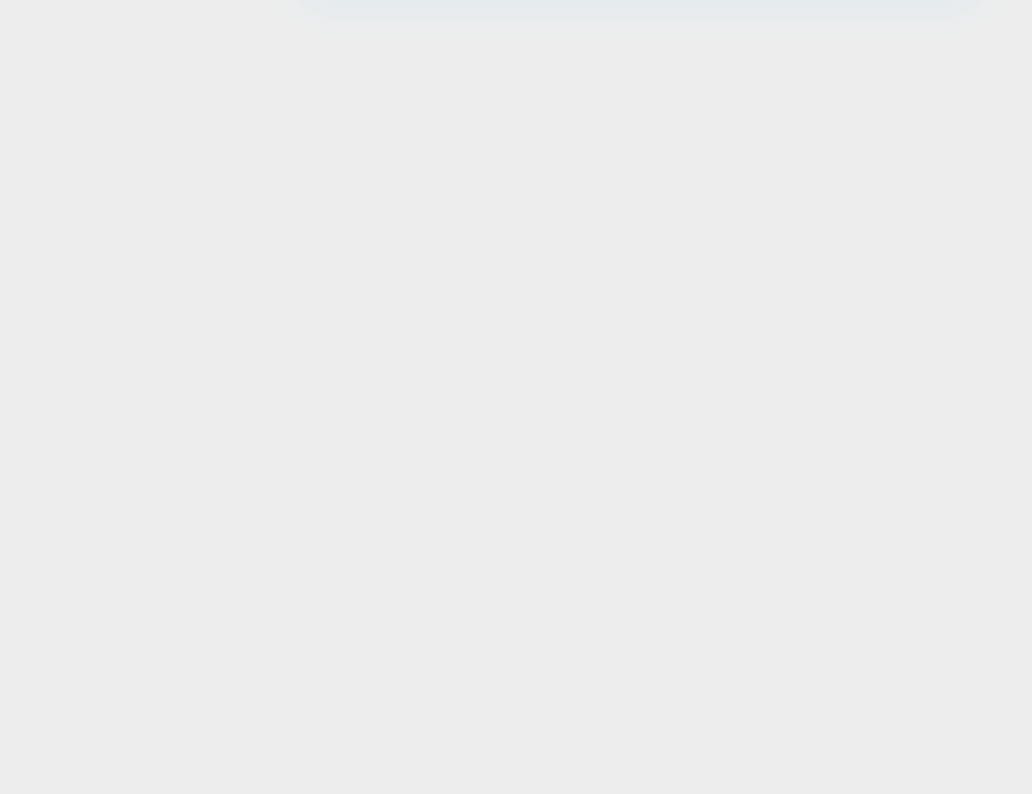
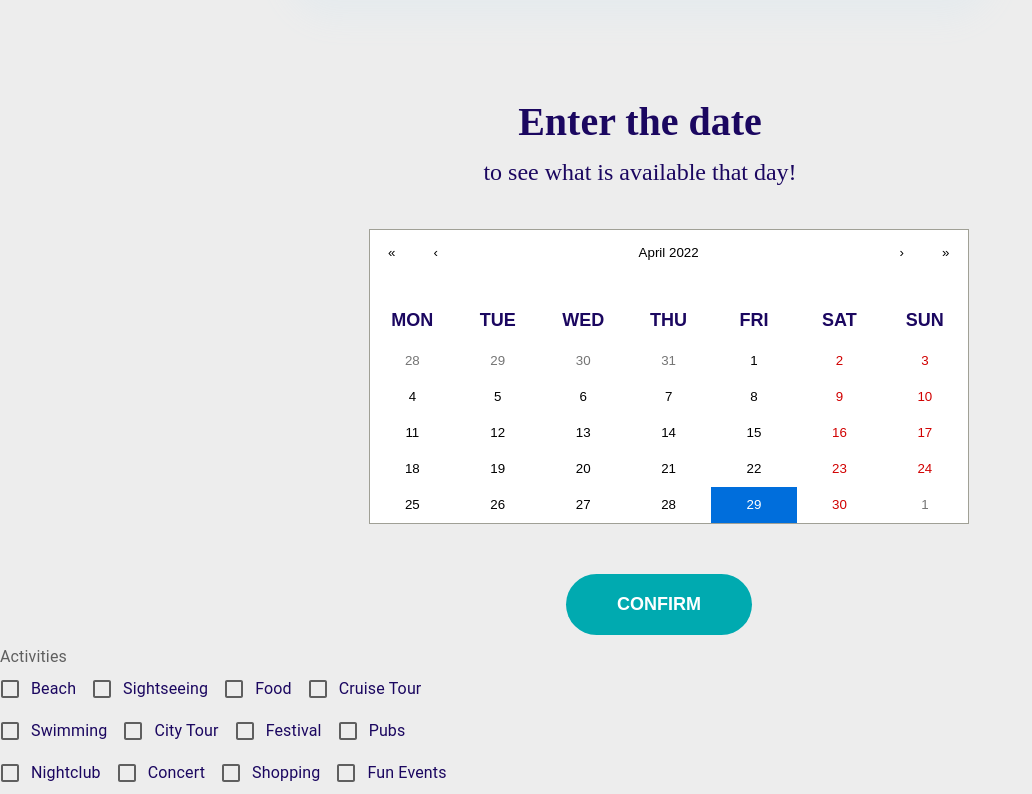
Before and after one commit to LiamSG02/malta-project, a React (Create React App) app: page / in a window 1280 px wide. Shown: the part 335-1129 px from the top of the page, without its empty margins (0-1032 px from the left). Before the commit the page ends 800 px from the top, so only its background shows below. Built offline with nearby package versions, Linux system fonts and the light colour scheme.

Commit message:
Calendar header, buttons and checkboxes with MUI

```diff
--- a/package.json
+++ b/package.json
@@ -3,6 +3,9 @@
   "version": "0.1.0",
   "private": true,
   "dependencies": {
+    "@emotion/react": "^11.9.0",
+    "@emotion/styled": "^11.8.1",
+    "@mui/material": "^5.7.0",
     "@testing-library/jest-dom": "^5.16.4",
     "@testing-library/react": "^13.1.1",
     "@testing-library/user-event": "^13.5.0",
--- a/src/App.jsx
+++ b/src/App.jsx
@@ -5,6 +5,8 @@ import Button from './components/Button'
 import Calendar from 'react-calendar';
 import 'react-calendar/dist/Calendar.css';
 import './components/calendar2.css'
+import { MuiCheckbox } from './components/MuiCheckbox';
+import CalendarHeader from './components/CalendarHeader';
 
 export const App = () => {
   const [date, setDate] = useState(new Date());
@@ -17,6 +19,10 @@ export const App = () => {
     <>
         <Navbar />
         <Header />
+        <CalendarHeader />
+        <Calendar onChange={onChange} value={date} />
+        <Button />
+        <MuiCheckbox />
 
     </>
   )
--- a/src/components/Button.jsx
+++ b/src/components/Button.jsx
@@ -4,7 +4,7 @@ import './button.css'
 
 export const Button = () => {
     return (
-        <button class="btn btn--color">Next </button>
+        <button class="btn btn--color">Confirm </button>
     )
   }
 
--- /dev/null
+++ b/src/components/CalendarHeader.jsx
@@ -0,0 +1,13 @@
+import React from "react";
+import './header.css'
+
+export const CalendarHeader = () => {
+    return (
+            <header class="block__header">
+                <h2>Enter the date</h2>
+                <p>to see what is available that day!</p>
+            </header>
+    )
+}
+
+export default CalendarHeader
--- /dev/null
+++ b/src/components/MuiCheckbox.jsx
@@ -0,0 +1,96 @@
+import * as React from 'react';
+import Box from '@mui/material/Box';
+import FormLabel from '@mui/material/FormLabel';
+import FormControl from '@mui/material/FormControl';
+import FormGroup from '@mui/material/FormGroup';
+import FormControlLabel from '@mui/material/FormControlLabel';
+import FormHelperText from '@mui/material/FormHelperText';
+import Checkbox from '@mui/material/Checkbox';
+
+export const MuiCheckbox = () => {
+    return (
+        <section>
+        <FormControl component="fieldset">
+          <FormLabel component="legend">Activities</FormLabel>
+          <FormGroup aria-label="position" row>
+            <FormControlLabel
+              value="end"
+              control={<Checkbox />}
+              label="Beach"
+              labelPlacement="end"
+            />
+            <FormControlLabel
+              value="end"
+              control={<Checkbox />}
+              label="Sightseeing"
+              labelPlacement="end"
+            />
+            <FormControlLabel
+              value="end"
+              control={<Checkbox />}
+              label="Food"
+              labelPlacement="end"
+            />
+            <FormControlLabel
+              value="end"
+              control={<Checkbox />}
+              label="Cruise Tour"
+              labelPlacement="end"
+            />
+          </FormGroup>
+          <FormGroup aria-label="position" row>
+            <FormControlLabel
+              value="end"
+              control={<Checkbox />}
+              label="Swimming"
+              labelPlacement="end"
+            />
+            <FormControlLabel
+              value="end"
+              control={<Checkbox />}
+              label="City Tour"
+              labelPlacement="end"
+            />
+            <FormControlLabel
+              value="end"
+              control={<Checkbox />}
+              label="Festival"
+              labelPlacement="end"
+            />
+            <FormControlLabel
+              value="end"
+              control={<Checkbox />}
+              label="Pubs"
+              labelPlacement="end"
+            />
+          </FormGroup>
+          <FormGroup aria-label="position" row>
+            <FormControlLabel
+              value="end"
+              control={<Checkbox />}
+              label="Nightclub"
+              labelPlacement="end"
+            />
+            <FormControlLabel
+              value="end"
+              control={<Checkbox />}
+              label="Concert"
+              labelPlacement="end"
+            />
+            <FormControlLabel
+              value="end"
+              control={<Checkbox />}
+              label="Shopping"
+              labelPlacement="end"
+            />
+            <FormControlLabel
+              value="end"
+              control={<Checkbox />}
+              label="Fun Events"
+              labelPlacement="end"
+            />
+          </FormGroup>
+        </FormControl>
+        </section>
+      );
+}
--- a/src/components/button.css
+++ b/src/components/button.css
@@ -3,14 +3,14 @@
     margin-top: 50px;
 }
 
-@media screen and (max-width: 769px) {
-    .react-calendar {
-        justify-content: center;
+@media screen and (max-width: 1024px) {
+    .btn {
+        margin-left: 42.5%;
     }
   }
 
   @media screen and (max-width: 426px) {
-    .react-calendar {
-        margin-left: 0;
+    .btn {
+        margin-left: 40%;
     }
   }
--- a/src/components/calendar2.css
+++ b/src/components/calendar2.css
@@ -6,7 +6,7 @@
     font-family: Arial, Helvetica, sans-serif;
     line-height: 1.125em;
     margin-left: 28.8%;
-    margin-top: 30px;
+    margin-top: -25px;
   }
   .react-calendar--doubleView {
     width: 700px;
```
Also changed, not shown: 1 other file (tests, documents, lock files or other folders).
